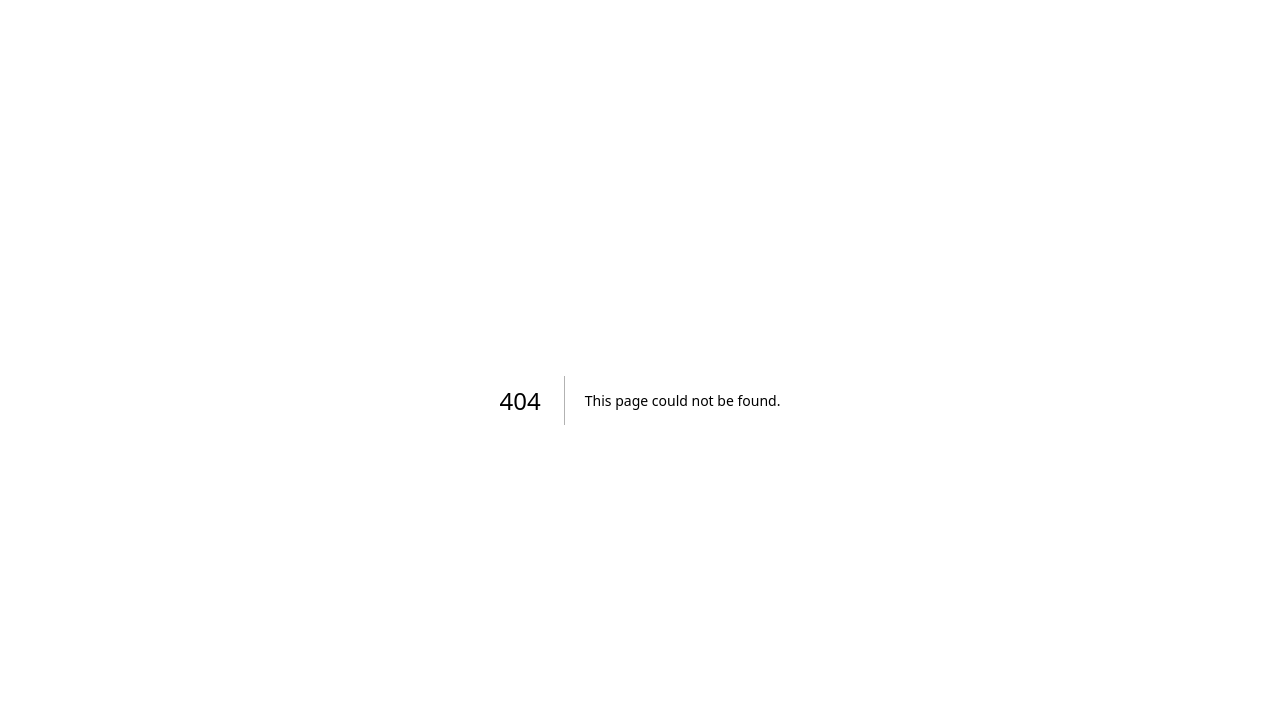
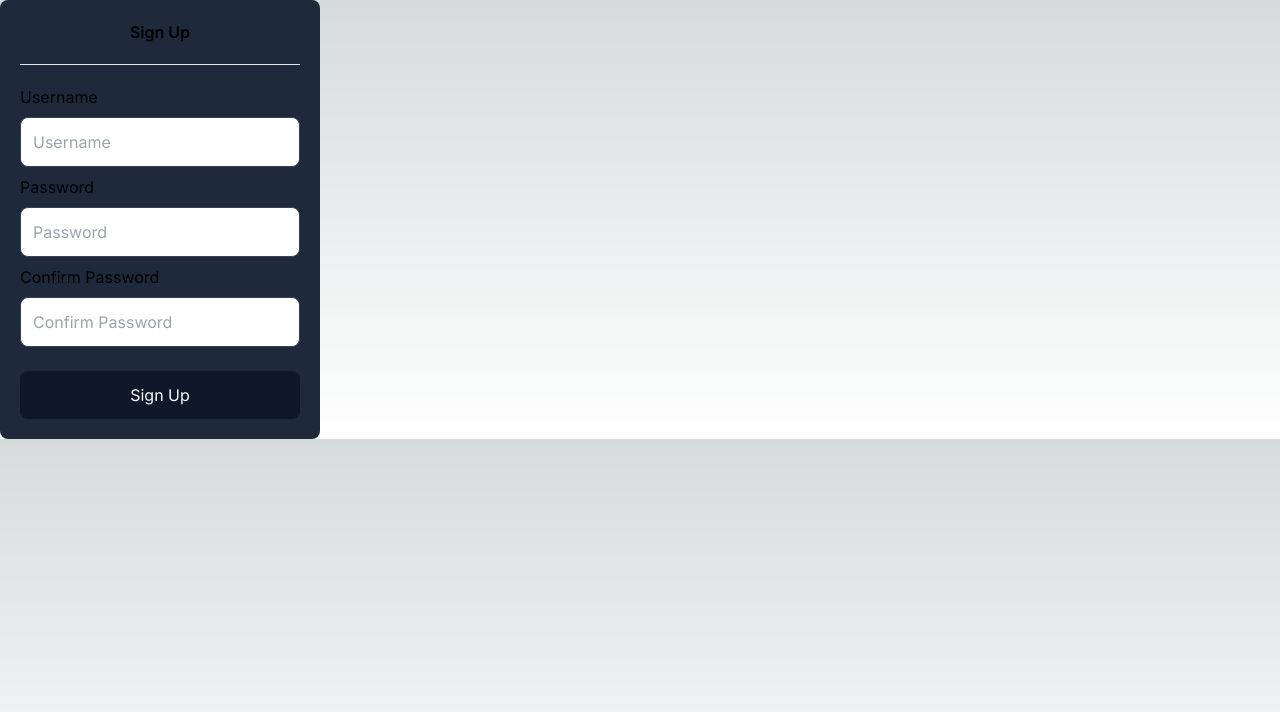
Before and after one commit to Harrytimbog/wolf-threads, a Next.js app: page /signup in a window 1280 px wide. Before the commit this address had no page. Shown: the top 712 px of the page. Built offline with nearby package versions, Linux system fonts and the light colour scheme.

Commit message:
Sign Up Page

```diff
--- /dev/null
+++ b/app/(public)/signup/form.tsx
@@ -0,0 +1,96 @@
+"use client";
+
+import { useRouter } from "next/navigation";
+
+import React, { FormEvent, useState } from "react";
+
+const Form = () => {
+  const router = useRouter();
+  const [username, setUsername] = useState<undefined | string>("");
+  const [password, setPassword] = useState<undefined | string>("");
+  const [confirmPassword, setConfirmPassword] = useState<undefined | string>(
+    ""
+  );
+  const [errors, setErrors] = useState<string[]>([]);
+
+  async function handleSubmit(e: FormEvent) {
+    e.preventDefault();
+    setErrors([]);
+
+    if (password !== confirmPassword) {
+      errors.push("Passwords do not match.");
+      return;
+    }
+
+    const res = await fetch("/api/signup", {
+      method: "post",
+      body: JSON.stringify({ username, password }),
+    });
+    if (res.ok) {
+      router.push("/signin");
+      // window.location.href = "/signin"
+    } else {
+      alert("sign up failed");
+    }
+  }
+
+  return (
+    <form
+      onSubmit={handleSubmit}
+      className="flex flex-col gap-2 p-5 max-w-xs w-full bg-slate-800 rounded-lg"
+    >
+      <div className="text-center">
+        <h3 className="font-semibold">Sign Up</h3>
+      </div>
+      <div className="my-3">
+        <hr />
+      </div>
+      <div>
+        <div className="flex flex-col gap-2">
+          <label>Username</label>
+          <input
+            className="text-black p-3 border border-slate-700 rounded-lg"
+            type="text"
+            onChange={(e) => setUsername(e.target.value)}
+            value={username}
+            id="username"
+            placeholder="Username"
+            required
+          />
+        </div>
+      </div>
+      <div className="flex flex-col gap-2">
+        <label>Password</label>
+        <input
+          className="text-black p-3 border border-slate-700 rounded-lg"
+          type="password"
+          onChange={(e) => setPassword(e.target.value)}
+          value={password}
+          id="password"
+          placeholder="Password"
+          required
+        />
+      </div>
+      <div className="flex flex-col gap-2">
+        <label>Confirm Password</label>
+        <input
+          className="text-black p-3 border border-slate-700 rounded-lg"
+          type="password"
+          onChange={(e) => setConfirmPassword(e.target.value)}
+          value={confirmPassword}
+          id="confirm-password"
+          placeholder="Confirm Password"
+          required
+        />
+      </div>
+      <button
+        type="submit"
+        className="mt-4 bg-slate-900 text-white p-3 rounded-lg"
+      >
+        Sign Up
+      </button>
+    </form>
+  );
+};
+
+export default Form;
--- /dev/null
+++ b/app/(public)/signup/page.tsx
@@ -0,0 +1,11 @@
+import Form from "./form";
+
+const SignUp = async () => {
+  return (
+    <div>
+      <Form />
+    </div>
+  );
+};
+
+export default SignUp;
```
